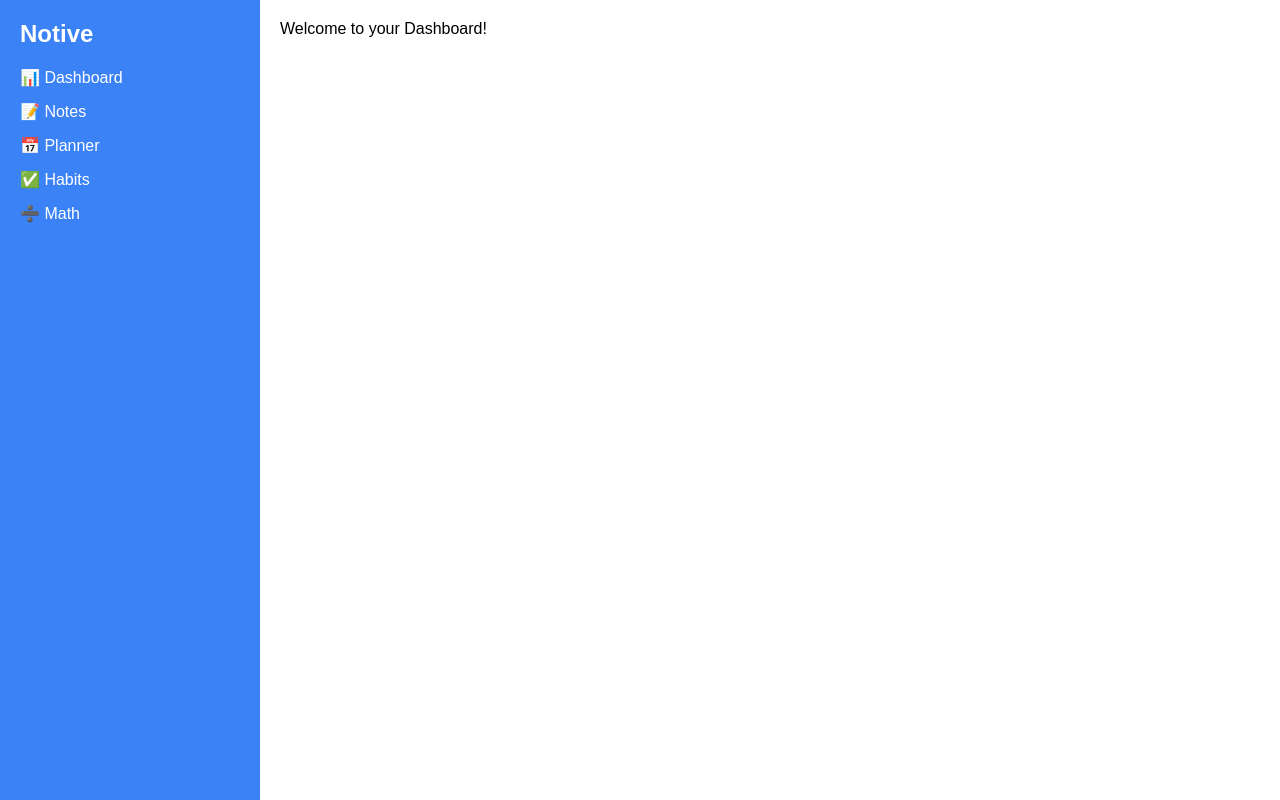
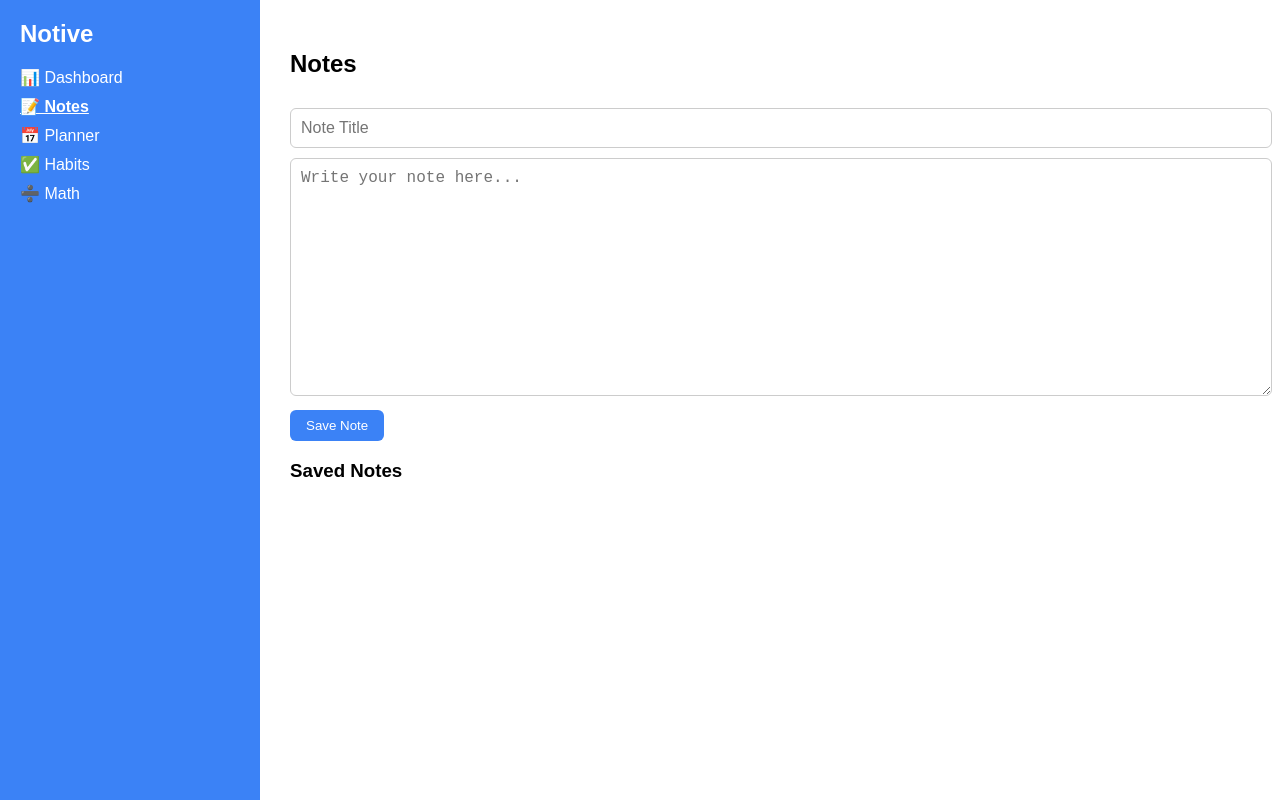
Before and after one commit to Navdeep-Codes/Scribbly, a website: page views/index.html in a window 1280 px wide. Drawn offline with Linux system fonts and the light colour scheme.

Commit message:
Update index.html

```diff
--- a/views/index.html
+++ b/views/index.html
@@ -1,9 +1,10 @@
+<!DOCTYPE html>
 <html lang="en">
 <head>
   <meta charset="UTF-8" />
   <meta name="viewport" content="width=device-width, initial-scale=1.0"/>
-  <title>Notive Dashboard</title>
-  <link rel="stylesheet" href="/css/styles.css" />
+  <title>Notive – Notes</title>
+  <link rel="stylesheet" href="/css/notes.css" />
 </head>
 <body>
   <div class="container">
@@ -11,24 +12,30 @@
       <h2>Notive</h2>
       <nav>
         <ul>
-          <li><a href="#" data-page="dashboard">📊 Dashboard</a></li>
-          <li><a href="#" data-page="notes">📝 Notes</a></li>
-          <li><a href="#" data-page="planner">📅 Planner</a></li>
-          <li><a href="#" data-page="habits">✅ Habits</a></li>
-          <li><a href="#" data-page="math">➗ Math</a></li>
+          <li><a href="/dashboard">📊 Dashboard</a></li>
+          <li><a href="/notes" class="active">📝 Notes</a></li>
+          <li><a href="/planner">📅 Planner</a></li>
+          <li><a href="/habits">✅ Habits</a></li>
+          <li><a href="/math">➗ Math</a></li>
         </ul>
       </nav>
     </aside>
 
     <main class="content">
-      <div id="dashboard" class="page">Welcome to your Dashboard!</div>
-      <div id="notes" class="page hidden">Notes section goes here</div>
-      <div id="planner" class="page hidden">Planner section goes here</div>
-      <div id="habits" class="page hidden">Habits section goes here</div>
-      <div id="math" class="page hidden">Math OCR section goes here</div>
+      <h2>Notes</h2>
+
+      <input type="text" id="noteTitle" placeholder="Note Title" />
+      <textarea id="noteContent" placeholder="Write your note here..." rows="12"></textarea>
+
+      <div class="buttons">
+        <button id="saveNote">Save Note</button>
+      </div>
+
+      <h3>Saved Notes</h3>
+      <ul id="notesList"></ul>
     </main>
   </div>
-  <script src="https://cdn.jsdelivr.net/npm/tesseract.js@4.0.2/dist/tesseract.min.js"></script>
-  <script src="/js/main.js"></script>
+
+  <script src="/js/notes.js"></script>
 </body>
 </html>
```
